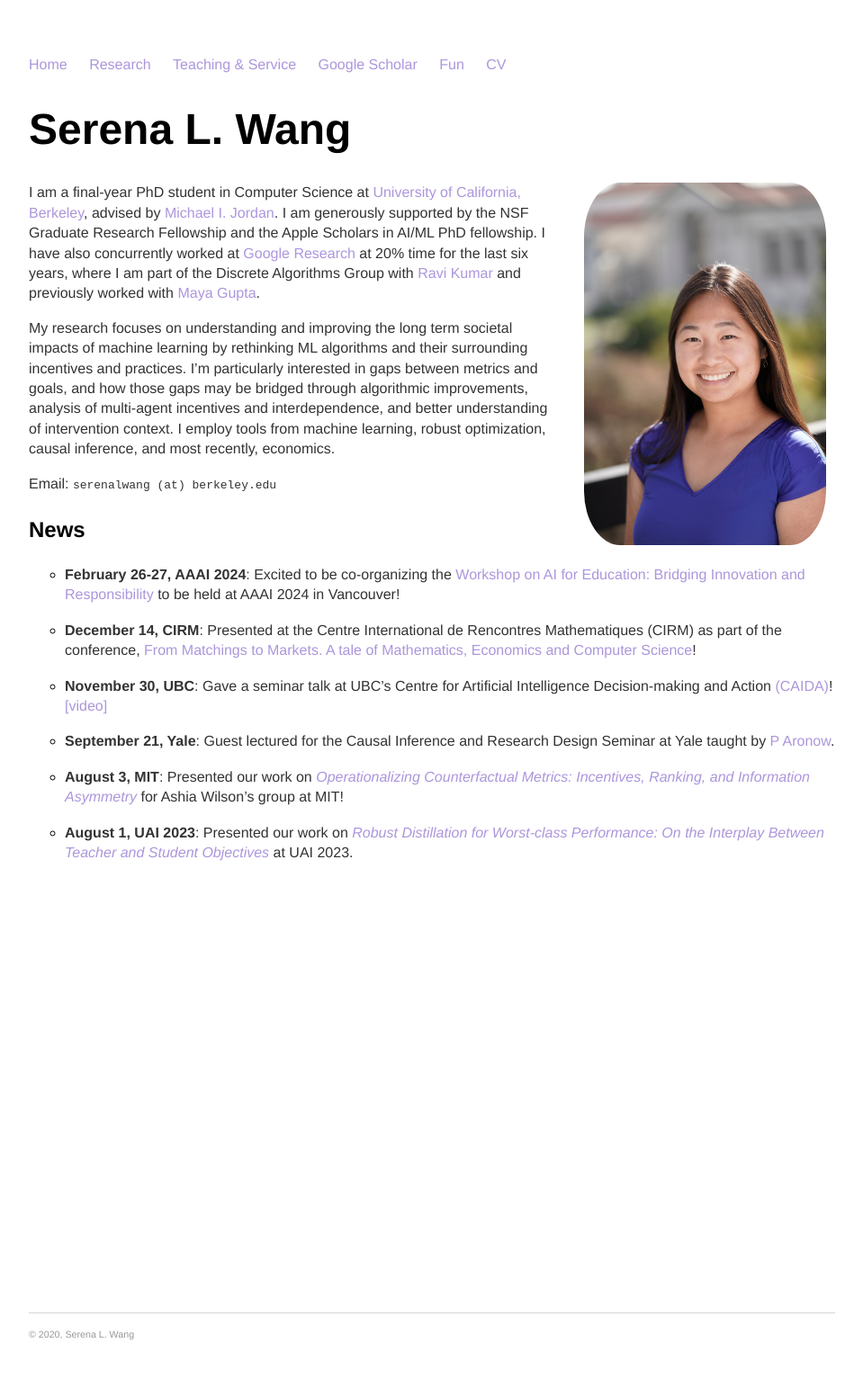
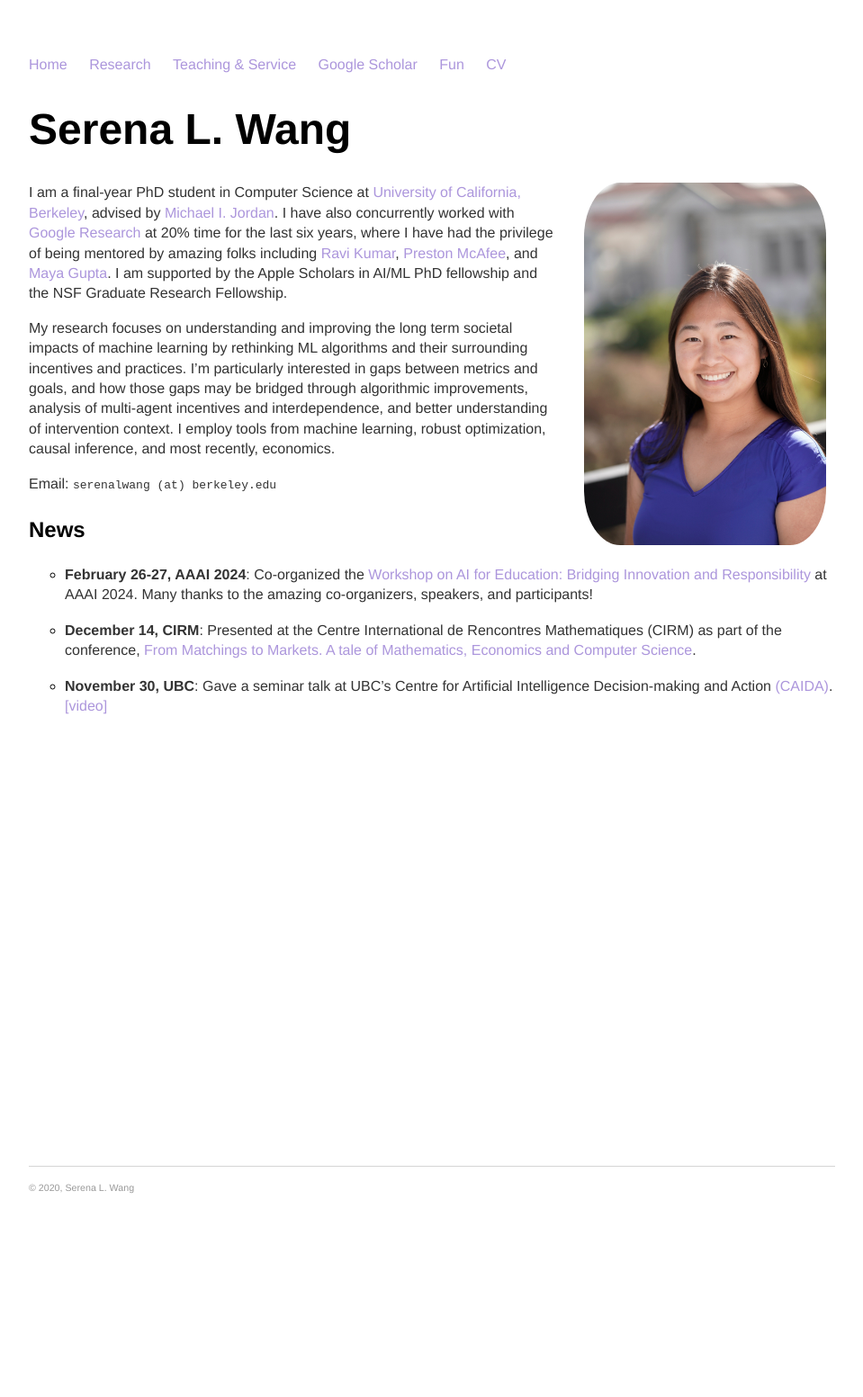
Before and after one commit to serenalwang/serenalwang.github.io, a Jekyll site: the page built from index.md, in a window 1280 px wide. Shown: the whole page at 90% size, without its empty margins (160-1119 px from the left). Built offline with Jekyll 4.4.1, drawn with Linux system fonts in a browser that asks for light colours; after the commit the page ends 1390 px from its top, so only the background shows below that.

Commit message:
edited bio

```diff
--- a/index.md
+++ b/index.md
@@ -8,21 +8,15 @@ title: Serena L. Wang - EECS at UC Berkeley
 
 <img src="img/serena.jpg" alt="Photo" class="rightside_image">
 
-I am a final-year PhD student in Computer Science at [University of California, Berkeley](https://eecs.berkeley.edu/), advised by [Michael I. Jordan](https://people.eecs.berkeley.edu/~jordan/). I am generously supported by the NSF Graduate Research Fellowship and the Apple Scholars in AI/ML PhD fellowship. I have also concurrently worked at [Google Research](https://research.google/people/SerenaLutongWang/) at 20% time for the last six years, where I am part of the Discrete Algorithms Group with [Ravi Kumar](https://sites.google.com/site/ravik53/) and previously worked with [Maya Gupta](https://mayagupta.org/).
+I am a final-year PhD student in Computer Science at [University of California, Berkeley](https://eecs.berkeley.edu/), advised by [Michael I. Jordan](https://people.eecs.berkeley.edu/~jordan/). I have also concurrently worked with [Google Research](https://research.google/people/SerenaLutongWang/) at 20% time for the last six years, where I have had the privilege of being mentored by amazing folks including [Ravi Kumar](https://sites.google.com/site/ravik53/), [Preston McAfee](https://mc4f.ee/), and [Maya Gupta](https://mayagupta.org/). I am supported by the Apple Scholars in AI/ML PhD fellowship and the NSF Graduate Research Fellowship.
 
 My research focuses on understanding and improving the long term societal impacts of machine learning by rethinking ML algorithms and their surrounding incentives and practices. I'm particularly interested in gaps between metrics and goals, and how those gaps may be bridged through algorithmic improvements, analysis of multi-agent incentives and interdependence, and better understanding of intervention context. I employ tools from machine learning, robust optimization, causal inference, and most recently, economics.
 
 Email: `serenalwang (at) berkeley.edu`
 
 ### News
-- **February 26-27, AAAI 2024**: Excited to be co-organizing the [Workshop on AI for Education: Bridging Innovation and Responsibility](https://ai4ed.cc/workshops/aaai2024) to be held at AAAI 2024 in Vancouver!
+- **February 26-27, AAAI 2024**: Co-organized the [Workshop on AI for Education: Bridging Innovation and Responsibility](https://ai4ed.cc/workshops/aaai2024) at AAAI 2024. Many thanks to the amazing co-organizers, speakers, and participants!
 
-- **December 14, CIRM**: Presented at the Centre International de Rencontres Mathematiques (CIRM) as part of the conference, [From Matchings to Markets. A tale of Mathematics, Economics and Computer Science](https://conferences.cirm-math.fr/2879.html)!
+- **December 14, CIRM**: Presented at the Centre International de Rencontres Mathematiques (CIRM) as part of the conference, [From Matchings to Markets. A tale of Mathematics, Economics and Computer Science](https://conferences.cirm-math.fr/2879.html).
 
-- **November 30, UBC**: Gave a seminar talk at UBC's Centre for Artificial Intelligence Decision-making and Action [(CAIDA)](https://caida.ubc.ca/event/operationalizing-counterfactual-metrics-incentives-ranking-and-information-asymmetry-serena)! [[video]](https://caida.ubc.ca/videos)
-
-- **September 21, Yale**: Guest lectured for the Causal Inference and Research Design Seminar at Yale taught by [P Aronow](https://politicalscience.yale.edu/people/p-aronow).
-
-- **August 3, MIT**: Presented our work on [*Operationalizing Counterfactual Metrics: Incentives, Ranking, and Information Asymmetry*](https://arxiv.org/abs/2305.14595) for Ashia Wilson's group at MIT!
-
-- **August 1, UAI 2023**: Presented our work on [*Robust Distillation for Worst-class Performance: On the Interplay Between Teacher and Student Objectives*](https://proceedings.mlr.press/v216/wang23e.html) at UAI 2023.
+- **November 30, UBC**: Gave a seminar talk at UBC's Centre for Artificial Intelligence Decision-making and Action [(CAIDA)](https://caida.ubc.ca/event/operationalizing-counterfactual-metrics-incentives-ranking-and-information-asymmetry-serena). [[video]](https://caida.ubc.ca/videos)
```
